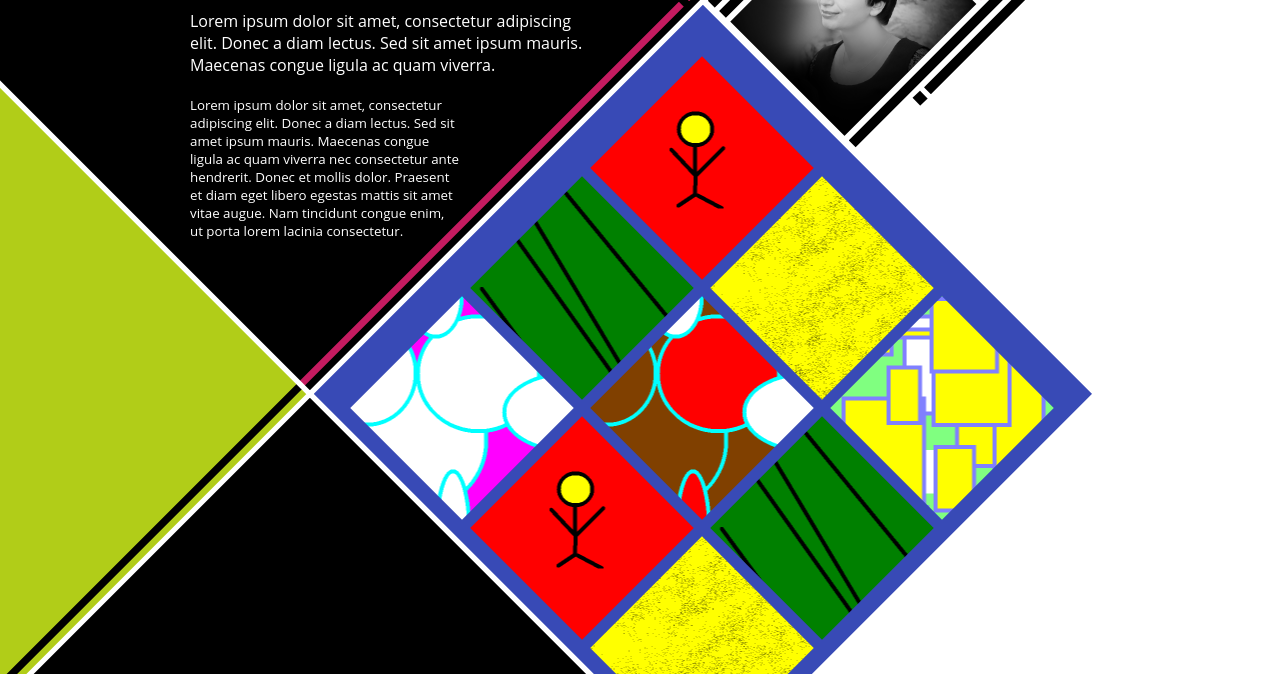
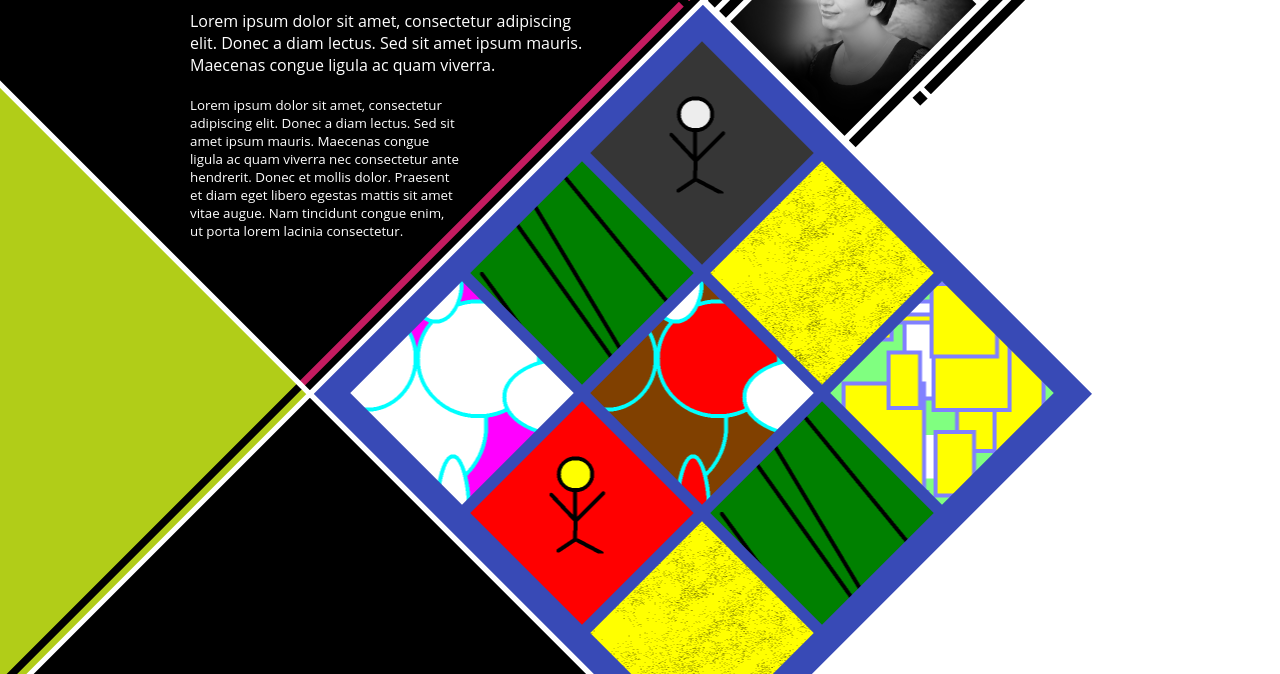
Before and after one commit to ironpingwin/parallax, a plain HTML site: page index.html in a window 1280 px wide. Shown: the part 126-800 px from the top of the page. Drawn offline with Linux system fonts and the light colour scheme.

Commit message:
poprawka pozycji kafelków

```diff
--- a/index.html
+++ b/index.html
@@ -44,66 +44,66 @@
 		</div>
 
 		<div id="tiles" class="centralLayer">
-			<div class="rectTurnLeft col3 row1">
+			<div class="rectTurnLeft col3 row1 grayscale">
 				<div class="rectTurnRight">
 					<div class="rectInner">
-						<img src="pict/rect1.png" width="230" height="230" class="rectPict" onmouseenter="zoomInRect(this);" onmouseleave="zoomOutRect(this);" >
+						<img src="pict/rect1.png" width="230" height="230" class="rectPict grayscale" onmouseover="zoomInRect(this);" onmouseout="zoomOutRect(this);" >
 					</div>
 				</div>
 			</div>
 			<div class="rectTurnLeft col2 row2">
 				<div class="rectTurnRight">
 					<div class="rectInner">
-						<img src="pict/rect2.png" width="230" height="230" class="rectPict" onmouseenter="zoomInRect(this);" onmouseleave="zoomOutRect(this);" >
+						<img src="pict/rect2.png" width="230" height="230" class="rectPict" onmouseover="zoomInRect(this);" onmouseout="zoomOutRect(this);" >
 					</div>
 				</div>
 			</div>
 			<div class="rectTurnLeft col4 row2">
 				<div class="rectTurnRight">
 					<div class="rectInner">
-						<img src="pict/rect3.png" width="230" height="230" class="rectPict" onmouseenter="zoomInRect(this);" onmouseleave="zoomOutRect(this);" >
+						<img src="pict/rect3.png" width="230" height="230" class="rectPict" onmouseover="zoomInRect(this);" onmouseout="zoomOutRect(this);" >
 					</div>
 				</div>
 			</div>
 			<div class="rectTurnLeft col1 row3">
 				<div class="rectTurnRight">
 					<div class="rectInner">
-						<img src="pict/rect4.png" width="230" height="230" class="rectPict" onmouseenter="zoomInRect(this);" onmouseleave="zoomOutRect(this);" >
+						<img src="pict/rect4.png" width="230" height="230" class="rectPict" onmouseover="zoomInRect(this);" onmouseout="zoomOutRect(this);" >
 					</div>
 				</div>
 			</div>
 			<div class="rectTurnLeft col3 row3">
 				<div class="rectTurnRight">
 					<div class="rectInner">
-						<img src="pict/rect5.png" width="230" height="230" class="rectPict" onmouseenter="zoomInRect(this);" onmouseleave="zoomOutRect(this);" >
+						<img src="pict/rect5.png" width="230" height="230" class="rectPict" onmouseover="zoomInRect(this);" onmouseout="zoomOutRect(this);" >
 					</div>
 				</div>
 			</div>
 			<div class="rectTurnLeft col5 row3">
 				<div class="rectTurnRight">
 					<div class="rectInner">
-						<img src="pict/rect6.png" width="230" height="230" class="rectPict" onmouseenter="zoomInRect(this);" onmouseleave="zoomOutRect(this);" >
+						<img src="pict/rect6.png" width="230" height="230" class="rectPict" onmouseover="zoomInRect(this);" onmouseout="zoomOutRect(this);" >
 					</div>
 				</div>
 			</div>
 			<div class="rectTurnLeft col2 row4">
 				<div class="rectTurnRight">
 					<div class="rectInner">
-						<img src="pict/rect1.png" width="230" height="230" class="rectPict" onmouseenter="zoomInRect(this);" onmouseleave="zoomOutRect(this);" >
+						<img src="pict/rect1.png" width="230" height="230" class="rectPict" onmouseover="zoomInRect(this);" onmouseout="zoomOutRect(this);" >
 					</div>
 				</div>
 			</div>
 			<div class="rectTurnLeft col4 row4">
 				<div class="rectTurnRight">
 					<div class="rectInner">
-						<img src="pict/rect2.png" width="230" height="230" class="rectPict" onmouseenter="zoomInRect(this);" onmouseleave="zoomOutRect(this);" >
+						<img src="pict/rect2.png" width="230" height="230" class="rectPict" onmouseover="zoomInRect(this);" onmouseout="zoomOutRect(this);" >
 					</div>
 				</div>
 			</div>
 			<div class="rectTurnLeft col3 row5">
 				<div class="rectTurnRight">
 					<div class="rectInner">
-						<img src="pict/rect3.png" width="230" height="230" class="rectPict" onmouseenter="zoomInRect(this);" onmouseleave="zoomOutRect(this);" >
+						<img src="pict/rect3.png" width="230" height="230" class="rectPict" onmouseover="zoomInRect(this);" onmouseout="zoomOutRect(this);" >
 					</div>
 				</div>
 			</div>
--- a/scripts/scripts.js
+++ b/scripts/scripts.js
@@ -175,8 +175,6 @@ function zoomOutRect(rect) {
 	rect.width = 230;
 	rect.height = 230;
 
-
-	console.log(rectTurnLeftWidth);
 	$(rect).parent().parent().parent().css("width", rectTurnLeftWidth);
 	$(rect).parent().parent().parent().css("height", rectTurnLeftHeight);
 
--- a/style.css
+++ b/style.css
@@ -193,7 +193,13 @@ h2 {
 }
 
 
-
+.grayscale {
+	-webkit-filter: grayscale(100%);
+	-moz-filter: grayscale(100%);
+	-o-filter: grayscale(100%);
+	-ms-filter: grayscale(100%);
+	filter: grayscale(100%);
+}
 
 .rectTurnLeft {
 	overflow: hidden;
@@ -236,30 +242,32 @@ h2 {
 }
 
 #tiles {
-	position: relative;
-	top: -180px;
+	position: absolute;
+	top: 90px;
 	width: 900px;
 	height: 900px;
+	left: 0px;
+	right: 0px;
 }
 
 .row1 {
-	top : 109px;
+	top : 110px;
 }
 
 .row2 {
-	top: 229px;
+	top: 230px;
 }
 
 .row3 {
-	top: 349px;
+	top: 350px;
 }
 
 .row4 {
-	top: 469px;
+	top: 470px;
 }
 
 .row5 {
-	top: 589px;
+	top: 590px;
 }
 
 .col1 {
```
Also changed, not shown: 1 other file.
